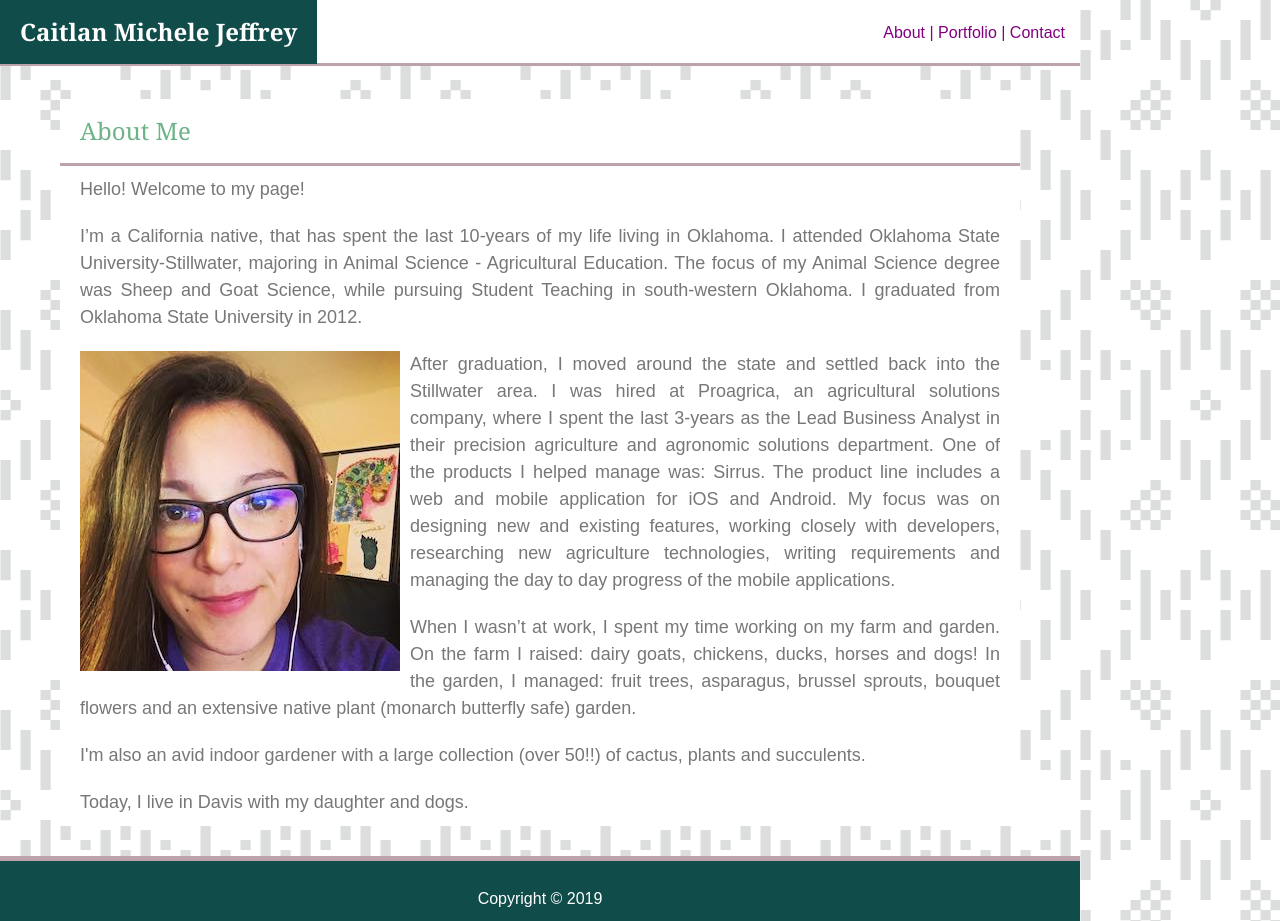
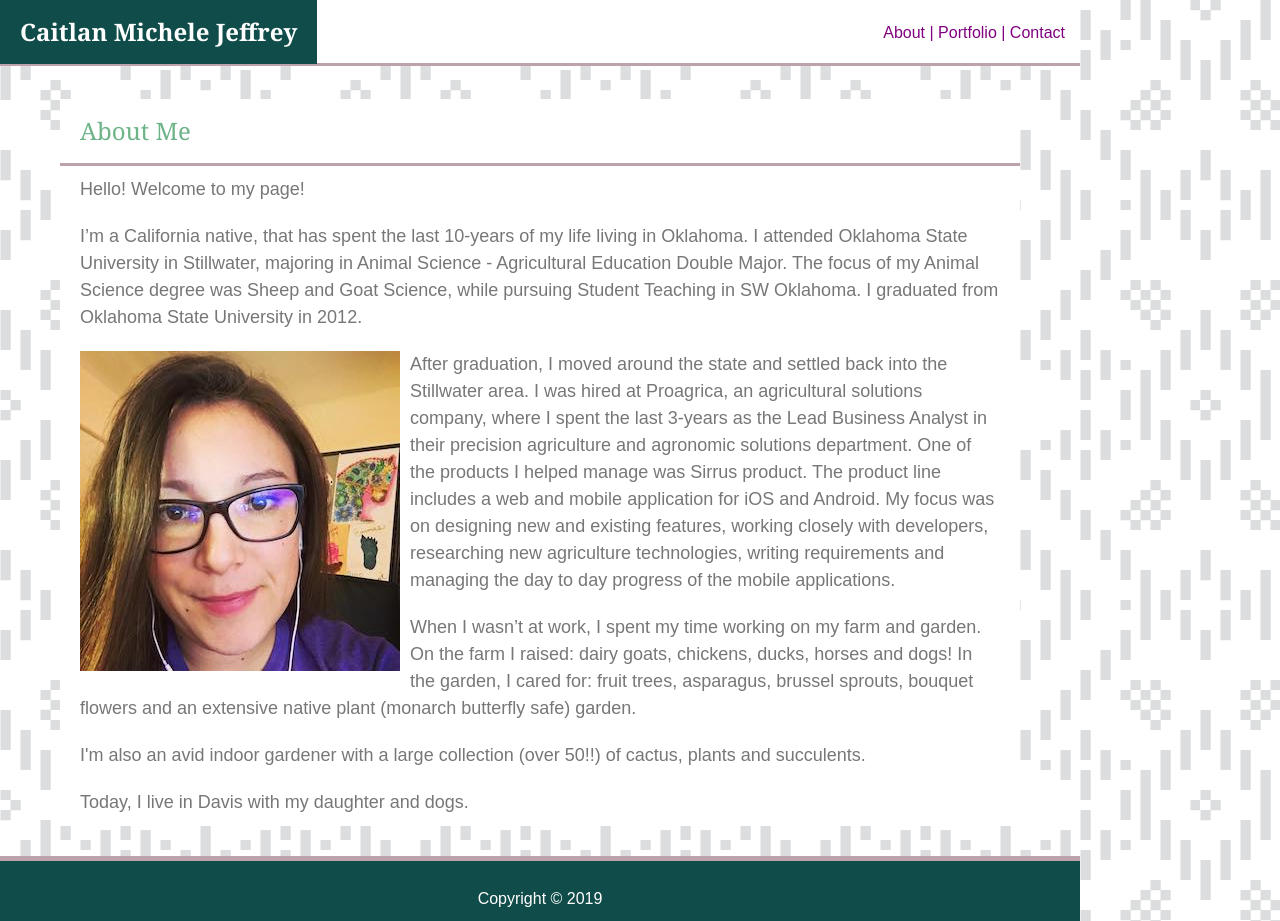
Before and after one commit to caitlanjeffrey/basic-portfolio, a plain HTML site: page about.html in a window 1280 px wide. Drawn offline with Linux system fonts and the light colour scheme.

Commit message:
text changes

```diff
--- a/about.html
+++ b/about.html
@@ -24,12 +24,12 @@
     <content>
         <h2>About Me</h2>
         <p>Hello! Welcome to my page!</p>
-        <p>I’m a California native, that has spent the last 10-years of my life living in Oklahoma. I attended Oklahoma State University-Stillwater, majoring in Animal Science - Agricultural Education. The focus of my Animal Science degree was Sheep and Goat Science, while pursuing Student Teaching in south-western Oklahoma. I graduated from Oklahoma State University in 2012. </p>
+        <p>I’m a California native, that has spent the last 10-years of my life living in Oklahoma. I attended Oklahoma State University in Stillwater, majoring in Animal Science - Agricultural Education Double Major. The focus of my Animal Science degree was Sheep and Goat Science, while pursuing Student Teaching in SW Oklahoma. I graduated from Oklahoma State University in 2012.</p>
         <div class="image-1">
                 <img src="assets/images/profile-picture.jpg" alt="profile" title="profile" float="left">
             </div>
-        <p>After graduation, I moved around the state and settled back into the Stillwater area. I was hired at Proagrica, an agricultural solutions company, where I spent the last 3-years as the Lead Business Analyst in their precision agriculture and agronomic solutions department. One of the products I helped manage was: Sirrus. The product line includes a web and mobile application for iOS and Android. My focus was on designing new and existing features, working closely with developers, researching new agriculture technologies, writing requirements and managing the day to day progress of the mobile applications.</p>
-        <p>When I wasn’t at work, I spent my time working on my farm and garden. On the farm I raised: dairy goats, chickens, ducks, horses and dogs! In the garden, I managed: fruit trees, asparagus, brussel sprouts, bouquet flowers and an extensive native plant (monarch butterfly safe) garden.</p>
+        <p>After graduation, I moved around the state and settled back into the Stillwater area. I was hired at Proagrica, an agricultural solutions company, where I spent the last 3-years as the Lead Business Analyst in their precision agriculture and agronomic solutions department. One of the products I helped manage was Sirrus product. The product line includes a web and mobile application for iOS and Android. My focus was on designing new and existing features, working closely with developers, researching new agriculture technologies, writing requirements and managing the day to day progress of the mobile applications.</p>
+        <p>When I wasn’t at work, I spent my time working on my farm and garden. On the farm I raised: dairy goats, chickens, ducks, horses and dogs! In the garden, I cared for: fruit trees, asparagus, brussel sprouts, bouquet flowers and an extensive native plant (monarch butterfly safe) garden.</p>
         <p>I'm also an avid indoor gardener with a large collection (over 50!!) of cactus, plants and succulents.</p>
         <p>Today, I live in Davis with my daughter and dogs.</p>
     </content><!--end of content-->
--- a/assets/css/style.css
+++ b/assets/css/style.css
@@ -89,7 +89,7 @@ p {
     padding: 10px 10px 10px 20px;
     font-size: 18px;
     line-height: 150%;
-    text-align: justify;
+    text-align: left;
     width: 920px;
 }
 
```
